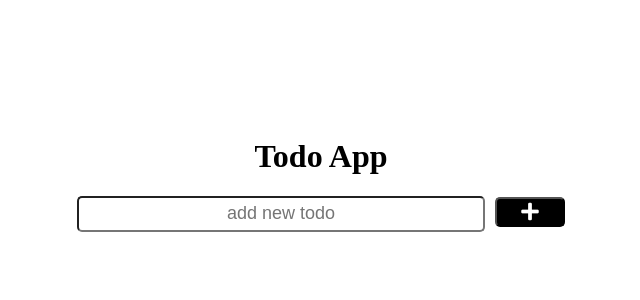
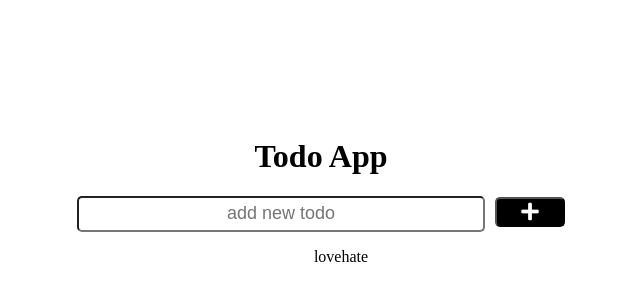
Before and after one commit to labaran1/Balance_Inc, a React (Create React App) app: page / in a window 1280 px wide. Shown: the part 102-402 px from the top of the page, without its empty margins (319-959 px from the left). Built offline with nearby package versions, Linux system fonts and the light colour scheme.

Commit message:
implemented statemanagement with context api

```diff
--- a/src/App.js
+++ b/src/App.js
@@ -1,13 +1,17 @@
 import './App.css';
 import { Router } from "@reach/router"
 import Home from './Component/Home'
+import AppState from './Context/AppContext/AppState'
 
 
 function App() {
   return (
+    <AppState>
     <Router>
+
   <Home path="/"/>
     </Router>
+    </AppState>
   );
 }
 
--- a/src/Component/Home.js
+++ b/src/Component/Home.js
@@ -1,7 +1,11 @@
-import React from 'react';
+import React, { useContext } from 'react';
 import SearchBox from './SearchBox';
 import './Home.css'
+
+import AppContext from '../Context/AppContext/appContext'
 export default function Home() {
+    const appContext = useContext(AppContext);
+    // const [todos]= appContext;
     return (
         <center>
             <div className="searchContainer">
@@ -11,6 +15,10 @@ export default function Home() {
             </div>
 
 
+<ul>
+    {appContext.todos}
+</ul>
+
 
         </center>
     )
--- /dev/null
+++ b/src/Context/AppContext/AppState.js
@@ -0,0 +1,31 @@
+import React, {useReducer} from 'react'
+import axios from 'axios';
+import AppContext from './appContext'
+import appReducer from './appReducer'
+import  {GET_TODOS, ADD_TODO, DELETE_TODO} from '../types'
+
+
+const AppState = props => {
+const initialState = {
+    todos:["love", "hate"]
+}
+
+const [state, dispatch] = useReducer(appReducer, initialState)
+
+
+
+
+return(
+    <AppContext.Provider
+    value={{
+        todos:state.todos,
+    }}
+    >
+
+        {props.children}
+    </AppContext.Provider>
+)
+}
+
+
+export default AppState;
--- /dev/null
+++ b/src/Context/AppContext/appContext.js
@@ -0,0 +1,7 @@
+import {createContext} from 'react'
+
+
+const AppContext = createContext();
+
+
+export default AppContext;
--- /dev/null
+++ b/src/Context/AppContext/appReducer.js
@@ -0,0 +1,24 @@
+import {GET_TODOS,ADD_TODO,DELETE_TODO} from '../types'
+
+
+const  appReducer = (state, action)=> {
+switch (action.type) {
+
+
+
+
+    default:
+        return {...state}
+        break;
+}
+
+
+
+
+
+
+
+}
+
+
+export default appReducer;
--- /dev/null
+++ b/src/Context/types.js
@@ -0,0 +1,3 @@
+const GET_TODOS = "GET_TODOS";
+const  ADD_TODO = "ADD_ TODO"
+const  DELETE_TODO = "DELETE_TODO"
```
